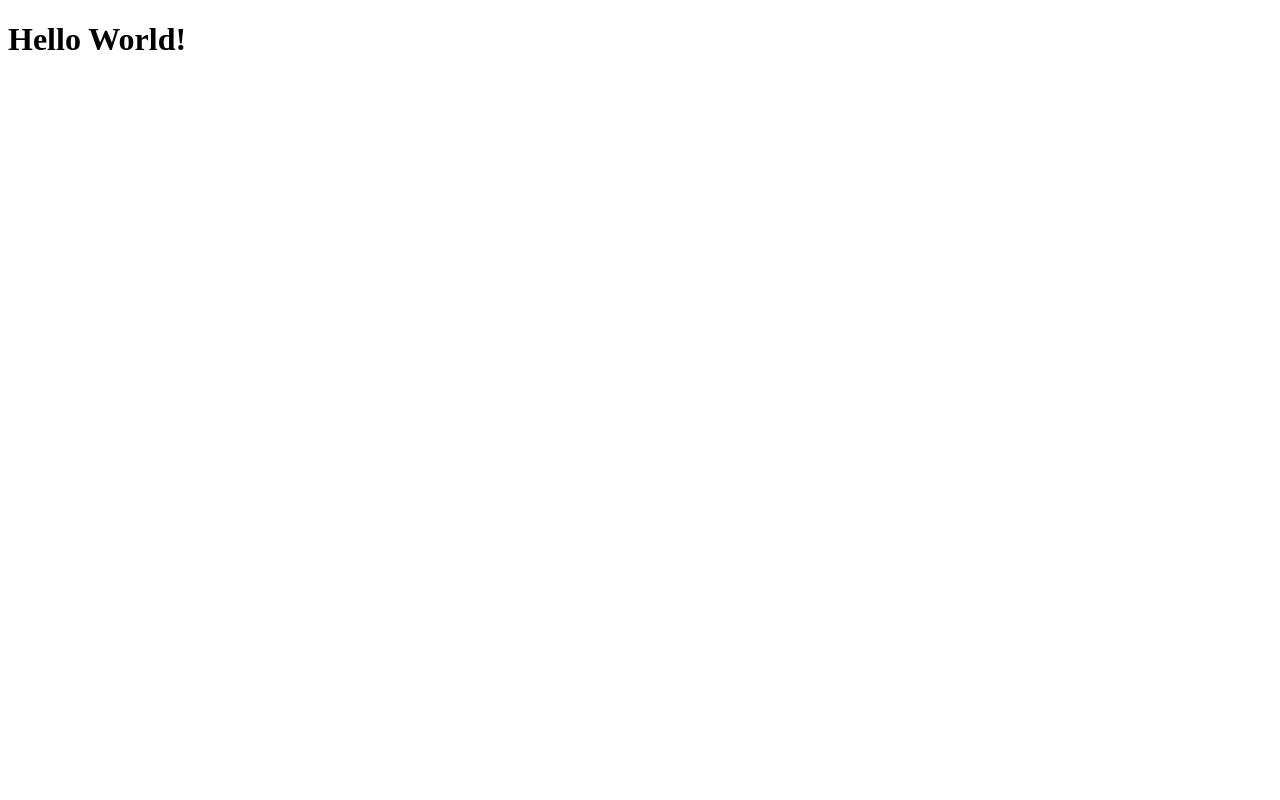
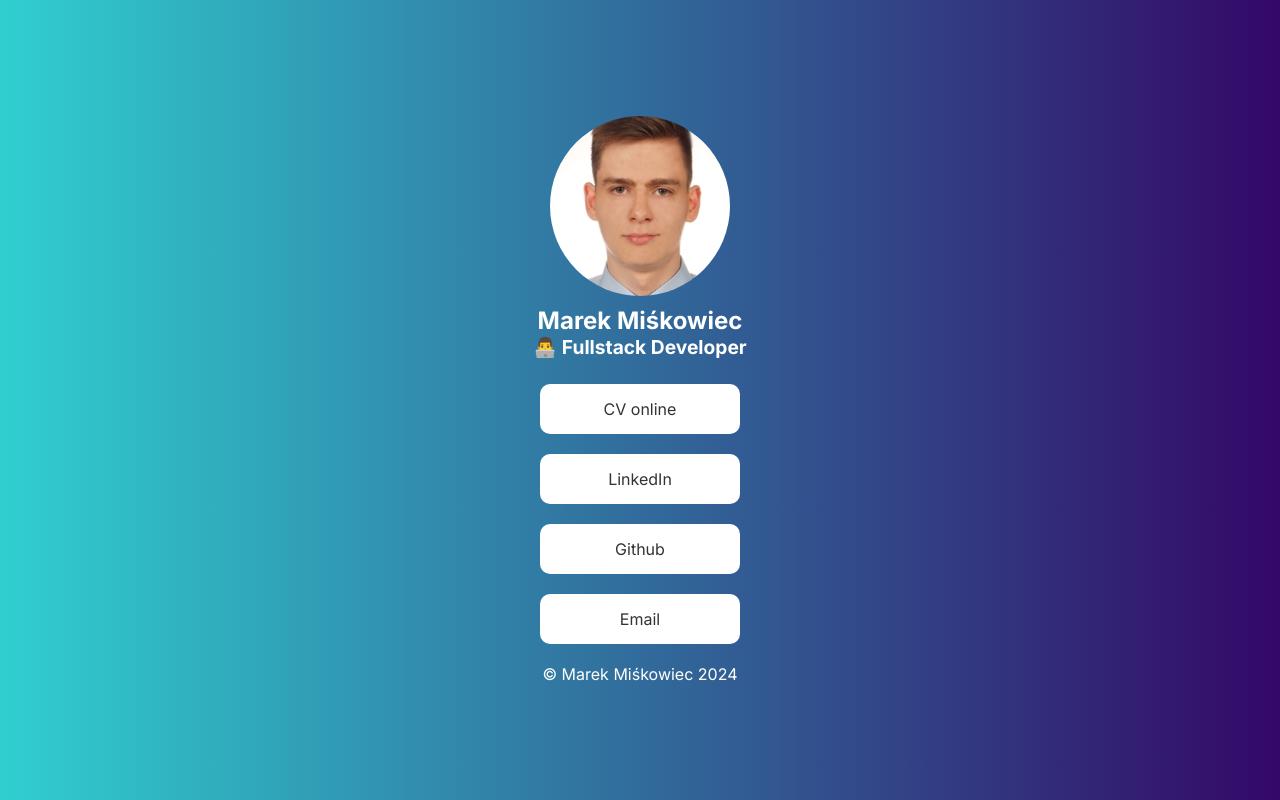
Before and after one commit to marekmiskowiec/linktree-portfolio, a plain HTML site: page index.html in a window 1280 px wide. Drawn offline with Linux system fonts and the light colour scheme.

Commit message:
version 1.0

```diff
--- a/index.html
+++ b/index.html
@@ -3,9 +3,26 @@
   <head>
     <meta charset="UTF-8" />
     <meta name="viewport" content="width=device-width, initial-scale=1.0" />
-    <title>Document</title>
+    <link rel="shortcut icon" href="favicon.ico" type="image/x-icon" />
+    <link rel="stylesheet" href="style.css" />
+    <title>Marek Miskowiec</title>
   </head>
   <body>
-    <h1>Hello World!</h1>
+    <header>
+      <figure>
+        <img src="./assets/profile.jpg" alt="" />
+      </figure>
+      <h1>Marek Miśkowiec</h1>
+      <h2>👨‍💻 Fullstack Developer</h2>
+    </header>
+    <main>
+      <a href="#">CV online</a>
+      <a href="#">LinkedIn</a>
+      <a href="#">Github</a>
+      <a href="mailto:miskowiec.ma@gmail.com">Email</a>
+    </main>
+    <footer>
+      <p>&copy Marek Miśkowiec 2024</p>
+    </footer>
   </body>
 </html>
--- /dev/null
+++ b/style.css
@@ -0,0 +1,75 @@
+@import url("https://fonts.googleapis.com/css2?family=Inter:ital,opsz,wght@0,14..32,100..900;1,14..32,100..900&display=swap");
+
+*,
+*::before,
+*::after {
+  padding: 0;
+  margin: 0;
+  box-sizing: border-box;
+}
+
+body,
+header,
+main {
+  display: flex;
+  flex-direction: column;
+  align-items: center;
+}
+
+body {
+  background: linear-gradient(to right, #30cfd0, #330867);
+  color: white;
+  font-family: "Inter", sans-serif;
+  justify-content: center;
+  height: 100vh;
+  gap: 20px;
+
+  figure {
+    overflow: hidden;
+    width: 180px;
+    height: 180px;
+    border-radius: 50%;
+    margin-bottom: 10px;
+
+    img {
+      width: 100%;
+      height: 100%;
+      object-fit: cover;
+    }
+  }
+}
+
+main {
+  gap: 20px;
+}
+
+a {
+  display: flex;
+  align-items: center;
+  justify-content: center;
+  text-decoration: none;
+  background-color: blue;
+  width: 200px;
+  height: 50px;
+  background-color: #ffffff;
+  color: #333;
+  border-radius: 10px;
+  border: none;
+
+  &:hover {
+    cursor: pointer;
+    background-color: #ffffff00;
+    border: 1px solid white;
+    color: white;
+  }
+}
+
+h1 {
+  font-size: 1.5rem;
+}
+
+h2 {
+  font-size: 1.2rem;
+  margin-bottom: 5px;
+  font-weight: 400px;
+}
```
Also changed, not shown: assets/profile.jpg (added).
